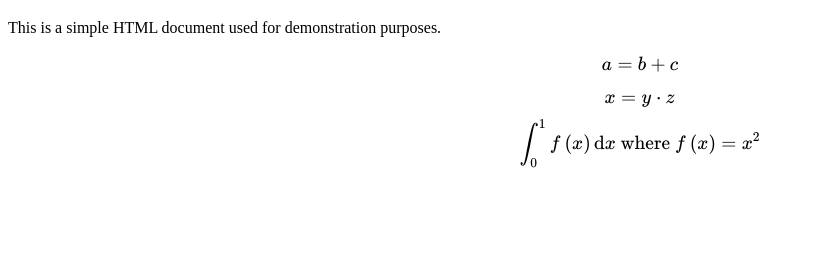
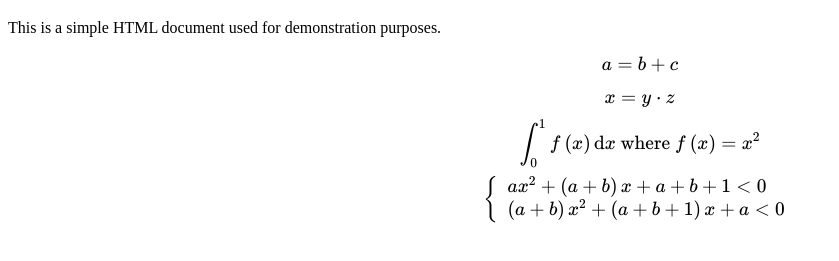
Before and after one commit to iasandcb/obsidian-publish-asciimath, a website: page index.html in a window 1280 px wide. Shown: the part 61-322 px from the top of the page, without its empty margins (0-839 px from the left). Drawn offline with nearby package versions, Linux system fonts and the light colour scheme.

Commit message:
Enhance AsciiMath processing by accumulating code blocks and improving line handling

```diff
--- a/index.html
+++ b/index.html
@@ -13,6 +13,8 @@
         a = b + c
         x = y * z
         int_0^1 f(x) dx where f(x) = x^2
+        { ax^2 + (a + b)x + a + b + 1 < 0;
+            (a + b)x^2 + (a + b + 1)x + a  < 0 :}
         </code>
     </pre>
 </body>
--- a/publish-widcard.js
+++ b/publish-widcard.js
@@ -143,11 +143,24 @@ function translate(refresh = false) {
   for (let i = 0; i < pres.length; i++) {
     const pre = pres[i];
     if (pre.children[0].classList.contains('language-am')) {
-      const para = pre.children[0].innerHTML
+      const lines = pre.children[0].innerHTML
         .split('\n')
-        .filter(e => e)
-        .map(code => processCode(code))
-        .join('');
+        .filter(e => e.trim() !== '');
+
+      // Accumulate lines that end with ';' into a single block
+      const blocks = [];
+      let acc = '';
+      for (let i = 0; i < lines.length; i++) {
+        const line = lines[i];
+        acc = acc ? acc + '\n' + line : line;
+        if (!line.trim().endsWith(';')) {
+          blocks.push(acc);
+          acc = '';
+        }
+      }
+      if (acc) blocks.push(acc);
+
+      const para = blocks.map(code => processCode(code)).join('');
 
       // create a <p> element so we can attach an event handler to toggle raw/source
       const pEl = document.createElement('p');
@@ -181,7 +194,9 @@ function translate(refresh = false) {
 
 function processCode(code) {
   code = code.replaceAll('&lt;', '<').replaceAll('&gt;', '>');
-  result = am.toTex(code);
-  result = katex.renderToString(result, { throwOnError: false });
-  return result;
+  console.log('Processing code:', code);
+  code = am.toTex(code);
+  console.log('Processing code:', code);
+  code = katex.renderToString(code, { throwOnError: false });
+  return code;
 }
```
